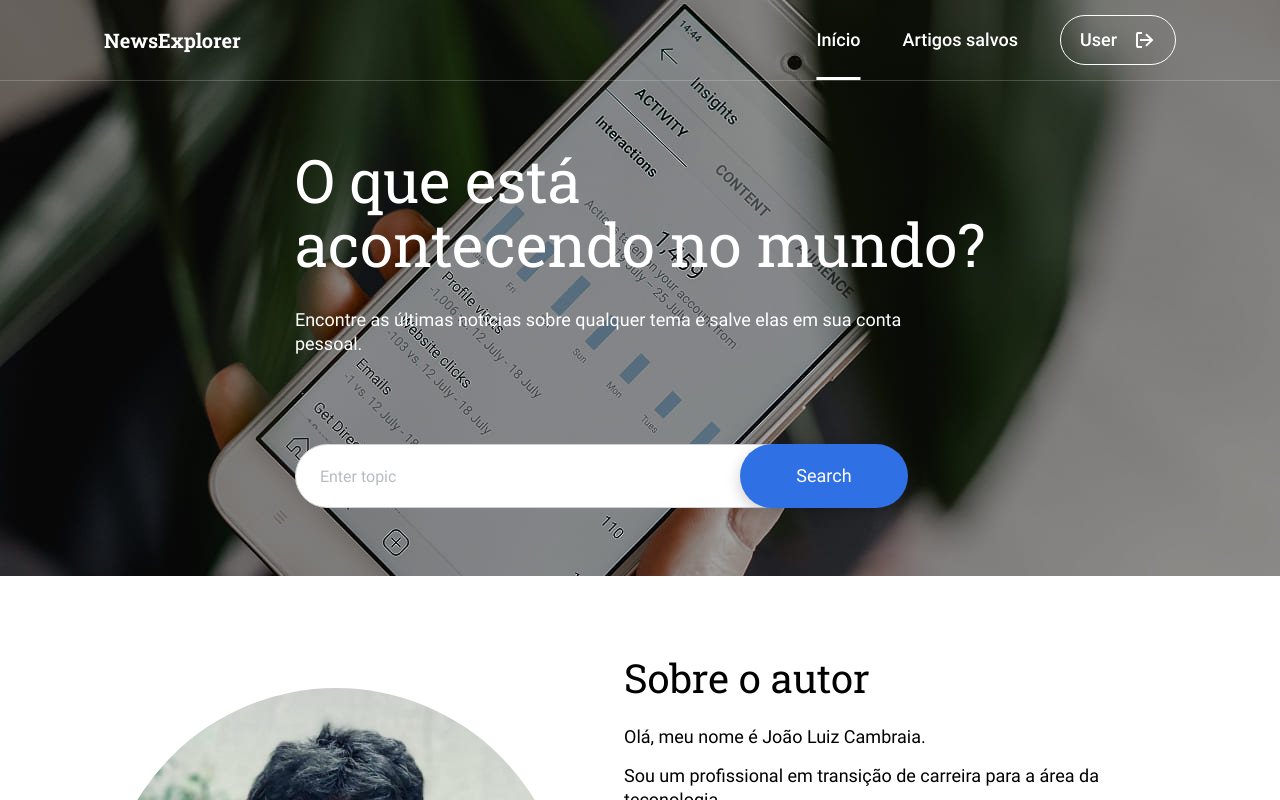
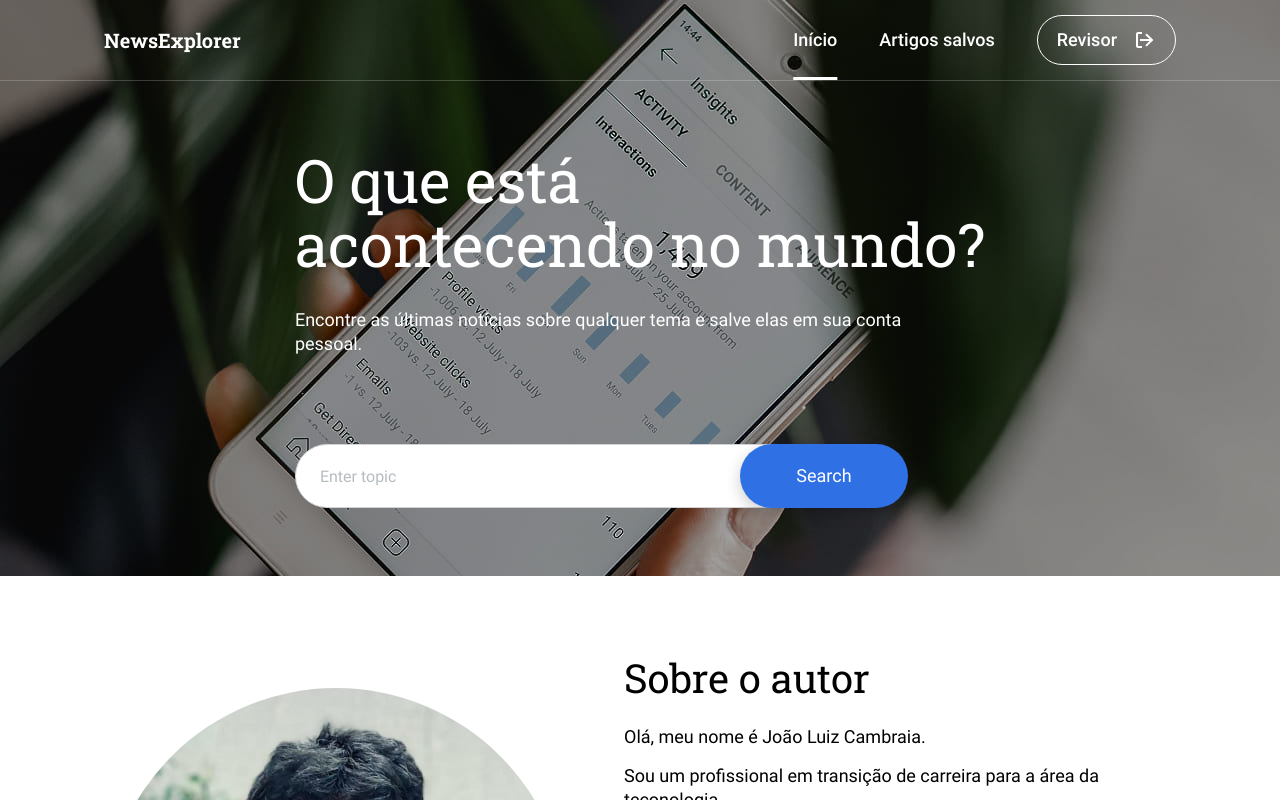
Before and after one commit to jlcambraia/news-explorer-frontend, a React (Vite) app: page / in a window 1280 px wide. Shown: the top 800 px of the page. Built offline with nearby package versions, Linux system fonts and the light colour scheme.

Commit message:
feat: utiliza contexto de usuário

```diff
--- a/src/components/Navigation/Navigation.jsx
+++ b/src/components/Navigation/Navigation.jsx
@@ -4,6 +4,7 @@ import logoutIconBlack from "../../assets/images/icons/logout-icon-black.svg";
 import { useContext } from "react";
 import { NavLink } from "react-router-dom";
 import { CurrentPathContext } from "../../contexts/CurrentPathContext";
+import { UserContext } from "../../contexts/UserContext";
 
 export default function Navigation({
   openPopup,
@@ -14,6 +15,7 @@ export default function Navigation({
   setIsMobileMenuOpen,
 }) {
   const atHomepage = useContext(CurrentPathContext);
+  const username = useContext(UserContext);
 
   const handleActiveLink = ({ isActive }) =>
     (atHomepage
@@ -73,7 +75,7 @@ export default function Navigation({
                   : "navigation__button navigation__button_active navigation__button_black"
               }
             >
-              User
+              {username}
               <img
                 className="navigation__button-image"
                 src={
```
